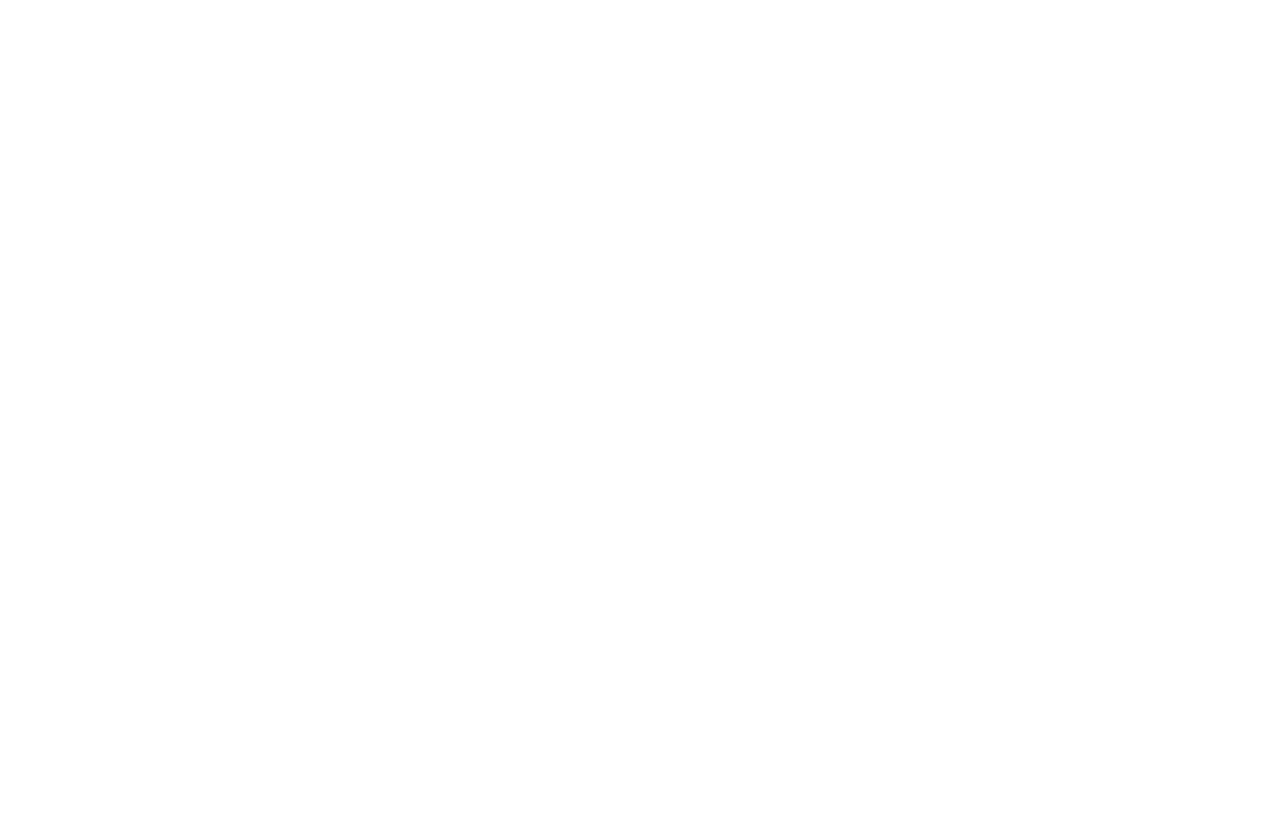
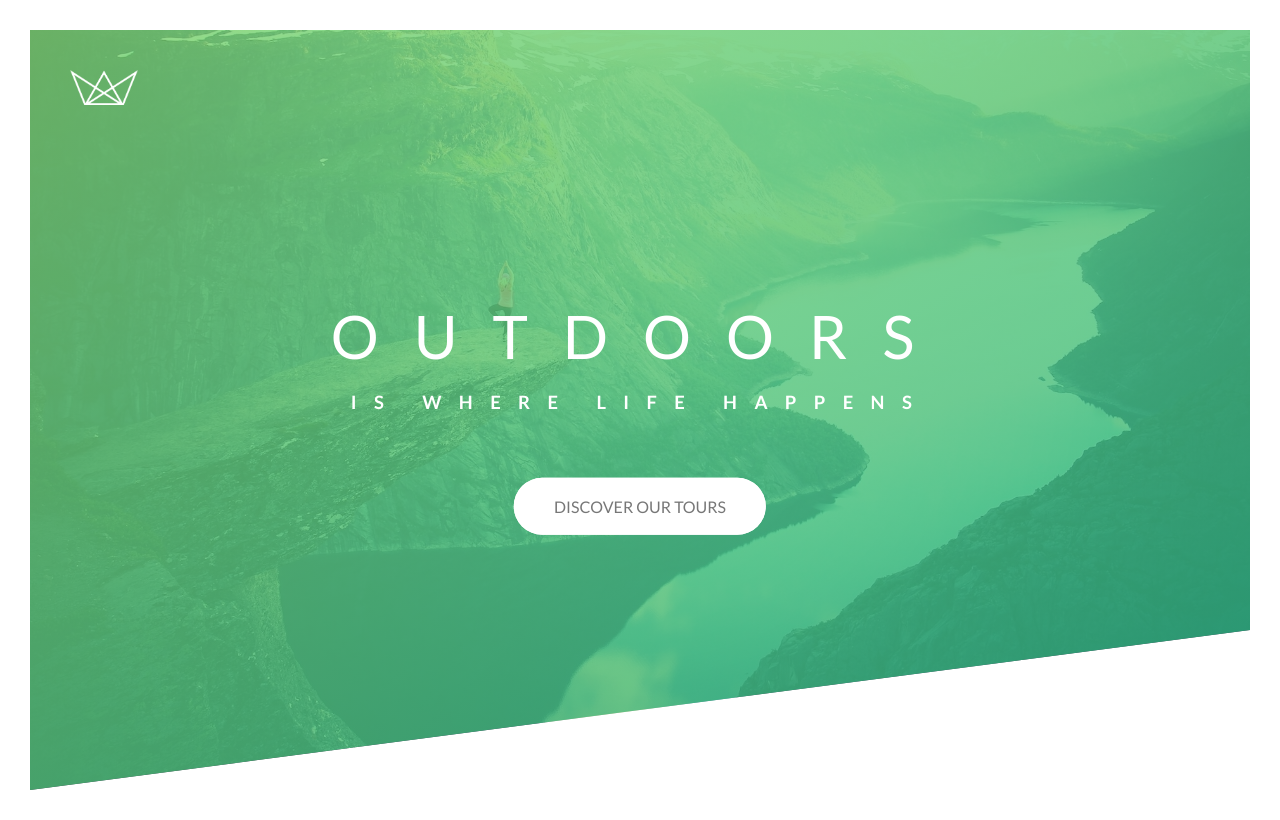
Before and after one commit to nigmasilmi/css-advanced, a plain HTML site: page Natours/index.html in a window 1280 px wide. Drawn offline with Linux system fonts and the light colour scheme.

Commit message:
header with animations

```diff
--- a/Natours/css/style.css
+++ b/Natours/css/style.css
@@ -6,3 +6,190 @@ Medium green: #55c57a
 Dark green: #28b485
 
 */
+
+* {
+  margin: 0;
+  padding: 0;
+  box-sizing: border-box;
+}
+
+body {
+  padding: 30px;
+  font-family: "Lato", sans-serif;
+  font-weight: 400;
+  font-size: 16px;
+  line-height: 1.7;
+  color: #777;
+}
+
+.header {
+  position: relative;
+  height: 95vh;
+  background-image: linear-gradient(
+      to right bottom,
+      rgba(126, 213, 111, 0.8),
+      rgba(40, 180, 133, 0.8)
+    ),
+    url(../img/hero.jpg);
+  background-size: cover;
+  background-position: top;
+  clip-path: polygon(0 0, 100% 0, 100% 75vh, 0 100%);
+}
+
+.logo-box {
+  position: absolute;
+  top: 40px;
+  left: 40px;
+}
+
+.logo {
+  height: 35px;
+}
+
+.logo:hover {
+  animation-name: moveInRight;
+  animation-duration: 400ms;
+}
+
+.text-box {
+  position: absolute;
+  top: 50%;
+  left: 50%;
+  text-align: center;
+  transform: translate(-50%, -50%);
+}
+
+.heading-primary {
+  color: #fff;
+  text-transform: uppercase;
+  text-align: center;
+  margin-bottom: 60px;
+}
+
+.heading-primary-main {
+  display: block;
+  font-size: 60px;
+  font-weight: 400;
+  letter-spacing: 35px;
+
+  animation-name: moveInLeft;
+  animation-duration: 900ms;
+  animation-timing-function: ease-out;
+
+  /* animation-delay: 1s; */
+  /* animation-iteration-count: 2; */
+
+  /* used to avoid shaking at the animation end */
+  backface-visibility: hidden;
+}
+
+.heading-primary-sub {
+  display: block;
+  font-size: 18.4px;
+  font-weight: 700;
+  letter-spacing: 17.4px;
+  animation-name: moveInRight 1.4s ease-out;
+}
+
+@keyframes moveInLeft {
+  0% {
+    opacity: 0;
+    transform: translateX(-100px);
+  }
+
+  80% {
+    transform: translateX(10px);
+  }
+
+  100% {
+    opacity: 1;
+    transform: translate(0);
+  }
+}
+
+@keyframes moveInRight {
+  0% {
+    opacity: 0;
+    transform: translateX(100);
+  }
+
+  80% {
+    transform: translateX(-10px);
+  }
+
+  100% {
+    opacity: 1;
+    transform: translate(0);
+  }
+}
+
+@keyframes moveInButton {
+  0% {
+    opacity: 0;
+    transform: translateY(30px);
+  }
+
+  80% {
+    opacity: 0.9;
+    transform: translateY(-2px);
+  }
+
+  100% {
+    opacity: 1;
+    transform: translate(0);
+  }
+}
+
+.btn:link,
+.btn:visited {
+  position: relative;
+  display: inline-block;
+  text-transform: uppercase;
+  text-decoration: none;
+  padding: 15px 40px;
+  border-radius: 100px;
+  transition: all 0.2s;
+}
+
+.btn-white {
+  background-color: #fff;
+  color: #777;
+}
+
+.btn:hover {
+  transform: translateY(-3px);
+  box-shadow: 0 5px 20px rgba(0, 0, 0, 0.2);
+}
+
+.btn:active {
+  transform: translate(1px);
+  box-shadow: 0 10px 20px rgba(0, 0, 0, 0.2);
+}
+
+.btn::after {
+  content: "";
+  display: inline-block;
+  position: absolute;
+  top: 0;
+  left: 0;
+  height: 100%;
+  width: 100%;
+  border-radius: 100px;
+  z-index: -1;
+  transition: all 200ms;
+}
+
+.btn-white::after {
+  background-color: #fff;
+}
+
+.btn:hover::after {
+  transform: scaleX(1.4) scaleY(1.6);
+  opacity: 0;
+}
+
+.btn-animated {
+  animation: moveInButton 0.5s ease-out;
+  animation-delay: 0.3s;
+  animation-fill-mode: backwards;
+}
--- a/Natours/index.html
+++ b/Natours/index.html
@@ -1,19 +1,30 @@
 <!DOCTYPE html>
 <html lang="en">
-    <head>
-        <meta charset="UTF-8">
-        <meta name="viewport" content="width=device-width, initial-scale=1.0">
+  <head>
+    <meta charset="UTF-8" />
+    <meta name="viewport" content="width=device-width, initial-scale=1.0" />
 
-        <link href="https://fonts.googleapis.com/css?family=Lato:100,300,400,700,900" rel="stylesheet">
+    <link
+      href="https://fonts.googleapis.com/css?family=Lato:100,300,400,700,900"
+      rel="stylesheet"
+    />
 
-        <link rel="stylesheet" href="css/icon-font.css">
-        <link rel="stylesheet" href="css/style.css">
-        <link rel="shortcut icon" type="image/png" href="img/favicon.png">
+    <!-- <link rel="stylesheet" href="css/icon-font.css"> -->
+    <link rel="stylesheet" href="css/style.css" />
+    <link rel="shortcut icon" type="image/png" href="img/favicon.png" />
 
-        <title>Natours | Exciting tours for adventurous people</title>
-    </head>
-    <body>
-
-
-    </body>
+    <title>Natours | Exciting tours for adventurous people</title>
+  </head>
+  <body>
+    <header class="header">
+      <div class="logo-box"><img src="img/logo-white.png" class="logo" /></div>
+      <div class="text-box">
+        <h1 class="heading-primary">
+          <span class="heading-primary-main">outdoors</span>
+          <span class="heading-primary-sub">is where life happens</span>
+        </h1>
+        <a href="#" class="btn btn-white btn-animated">Discover our tours</a>
+      </div>
+    </header>
+  </body>
 </html>
```
